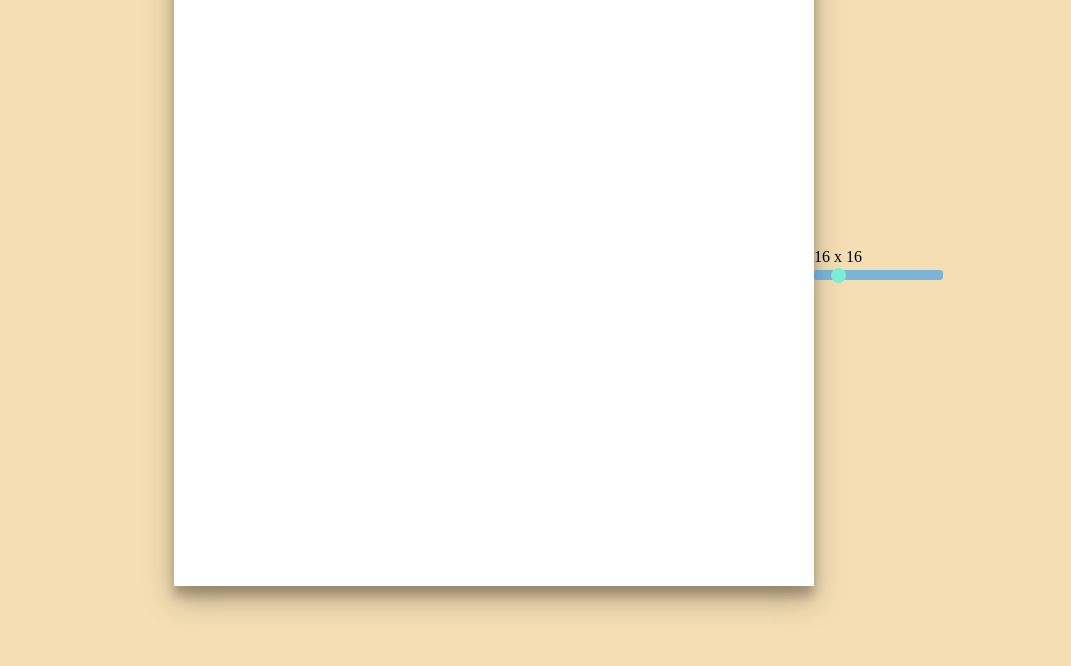
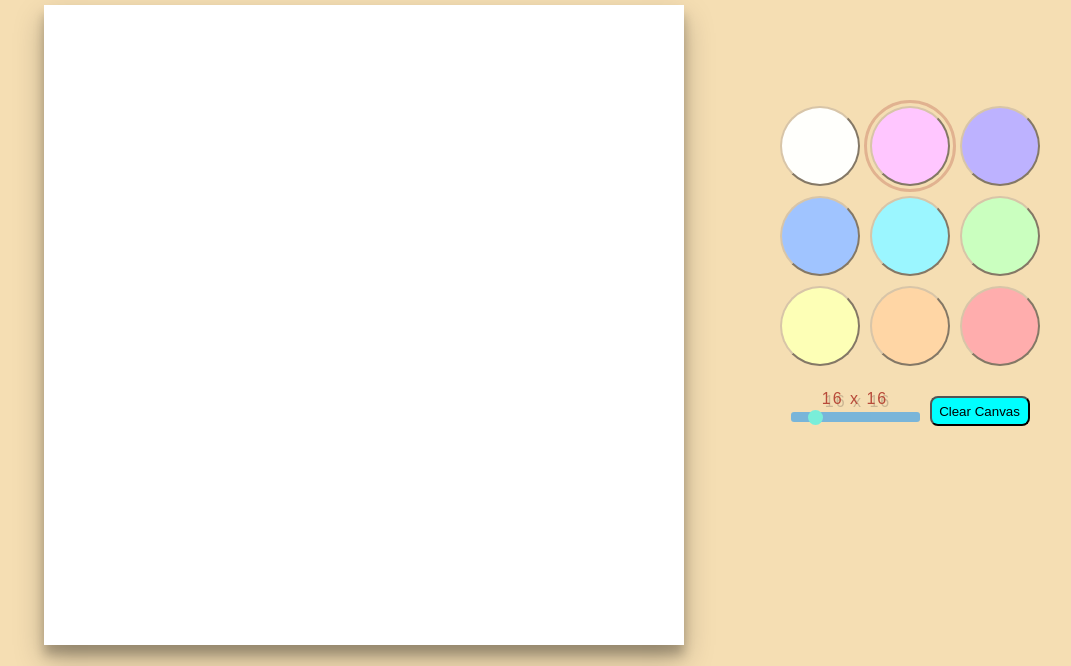
Before and after one commit to Protokol42/odin-etch-a-sketch, a plain HTML site: page index.html in a window 1280 px wide. Shown: the part 134-800 px from the top of the page, without its empty margins (146-1217 px from the left). Drawn offline with Linux system fonts and the light colour scheme; a web font is replaced by a local one.

Commit message:
Finish the UI elements

```diff
--- a/index.html
+++ b/index.html
@@ -6,11 +6,22 @@
     <title>Etch-a-Sketch</title>
     <script type="module" src="scripts.js"></script>
     <link rel="stylesheet" href="styles.css" />
+    <link rel="preconnect" href="https://fonts.googleapis.com" />
+    <link rel="preconnect" href="https://fonts.gstatic.com" crossorigin />
+    <link
+      href="https://fonts.googleapis.com/css2?family=Cabin+Sketch:wght@400;700&display=swap"
+      rel="stylesheet"
+    />
   </head>
   <body>
     <div class="ui"></div>
+    <div class="canvas">
+      <h1 class="title">Etch A Sketch</h1>
       <div class="mainContainer"></div>
+    </div>
     <div class="ui">
+      <div class="buttonsContainer"></div>
+      <div class="utils">
         <div class="gridSizeContainter">
           <div id="gridSizeText"></div>
           <input
@@ -22,6 +33,8 @@
             id="gridSizeSlider"
           />
         </div>
+        <button id="clearCanvasButton" aria-label="Clear">Clear Canvas</button>
+      </div>
     </div>
   </body>
 </html>
--- a/scripts.js
+++ b/scripts.js
@@ -1,46 +1,55 @@
 const mainContainer = document.querySelector(".mainContainer");
+const buttonsContainer = document.querySelector(".buttonsContainer");
 const gridSizeSlider = document.getElementById("gridSizeSlider");
 const gridSizeText = document.getElementById("gridSizeText");
+const clearCanvasButton = document.getElementById("clearCanvasButton");
+const WHITE = "rgb(255, 255, 252)";
+const PALE_LAVENDER = "rgb(255, 198, 255)";
+const parentClassIdentifier = "parentDiv";
+const childClassIdentifier = "childDiv";
+
+const colorPalette = [
+  "#FFADAD",
+  "#FFD6A5",
+  "#FDFFB6",
+  "#CAFFBF",
+  "#9BF6FF",
+  "#A0C4FF",
+  "#BDB2FF",
+  PALE_LAVENDER,
+  WHITE,
+];
 
 let mouseIsDown = false;
+let currentColor = "#FFC6FF";
+
+for (let i = 0; i < 3; i++) {
+  let newDiv = document.createElement("div");
+  newDiv.classList.add(parentClassIdentifier);
+  newDiv.style.gap = "10px";
+  for (let j = 0; j < 3; j++) {
+    let babyDiv = document.createElement("div");
+    babyDiv.classList.add(childClassIdentifier);
+    const button = document.createElement("button");
+    button.style.backgroundColor = colorPalette.pop();
+    if (button.style.backgroundColor === PALE_LAVENDER)
+      button.classList.add("selected");
+    babyDiv.appendChild(button);
+    newDiv.appendChild(babyDiv);
+  }
+  buttonsContainer.appendChild(newDiv);
+}
+
 createGrid(gridSizeSlider.value);
 gridSizeText.textContent = `${gridSizeSlider.value} x ${gridSizeSlider.value}`;
+
+clearCanvasButton.addEventListener("click", (event) => {
+  createGrid(gridSizeSlider.value);
+});
+
 gridSizeSlider.addEventListener("input", (event) => {
   createGrid(event.target.value);
   gridSizeText.textContent = `${gridSizeSlider.value} x ${gridSizeSlider.value}`;
-});
-function createGrid(gridSize) {
-  mainContainer.replaceChildren();
-  for (let i = 0; i < gridSize; i++) {
-    let newDiv = document.createElement("div");
-    newDiv.classList.add("parentDiv");
-    for (let j = 0; j < gridSize; j++) {
-      let babyDiv = document.createElement("div");
-      babyDiv.dataset.hovered = "false";
-      babyDiv.classList.add("childDiv");
-      newDiv.appendChild(babyDiv);
-    }
-    mainContainer.appendChild(newDiv);
-  }
-}
-
-mainContainer.addEventListener("mouseover", (event) => {
-  let target = event.target;
-  if (!target.classList.contains("childDiv")) return;
-  if (target.dataset.hovered === "true") return;
-  if (mouseIsDown) {
-    target.style.setProperty("background-color", "black");
-    let currentOpacity = parseFloat(target.style.opacity) || 0;
-
-    if (currentOpacity < 1) {
-      currentOpacity += 0.1;
-      target.style.opacity = currentOpacity;
-    }
-
-    if (currentOpacity >= 1) {
-      target.dataset.hovered = "true";
-    }
-  }
 });
 
 mainContainer.addEventListener("mousedown", (event) => {
@@ -50,3 +59,44 @@ mainContainer.addEventListener("mousedown", (event) => {
 window.addEventListener("mouseup", (event) => {
   mouseIsDown = false;
 });
+
+buttonsContainer.addEventListener("click", (event) => {
+  if (event.target.tagName !== "BUTTON") {
+    return;
+  }
+
+  let target = event.target;
+  currentColor = target.style.backgroundColor;
+  buttonsContainer.querySelector(".selected")?.classList.remove("selected");
+  target.classList.add("selected");
+});
+
+mainContainer.addEventListener("mouseover", (event) => {
+  let target = event.target;
+  if (!target.classList.contains(childClassIdentifier)) return;
+  if (mouseIsDown) {
+    target.style.setProperty("background-color", currentColor);
+    if (currentColor === WHITE) {
+      target.style.opacity = 0;
+      return;
+    }
+
+    let currentOpacity = parseFloat(target.style.opacity) || 0;
+    currentOpacity += 0.2;
+    target.style.opacity = currentOpacity;
+  }
+});
+
+function createGrid(gridSize) {
+  mainContainer.replaceChildren();
+  for (let i = 0; i < gridSize; i++) {
+    let newDiv = document.createElement("div");
+    newDiv.classList.add(parentClassIdentifier);
+    for (let j = 0; j < gridSize; j++) {
+      let babyDiv = document.createElement("div");
+      babyDiv.classList.add(childClassIdentifier);
+      newDiv.appendChild(babyDiv);
+    }
+    mainContainer.appendChild(newDiv);
+  }
+}
--- a/styles.css
+++ b/styles.css
@@ -8,8 +8,27 @@ body {
   height: 100vh;
   display: flex;
   justify-content: center;
-  align-items: center;
   background-color: wheat;
+}
+.canvas {
+  display: flex;
+  flex-direction: column;
+  padding-top: 64px;
+}
+
+.title,
+#gridSizeText {
+  font-family: "Cabin Sketch", sans-serif;
+  text-align: center;
+  color: #b84a39;
+
+  text-shadow: 3px 3px 0px rgba(74, 59, 50, 0.25);
+  letter-spacing: 2px;
+}
+
+.title {
+  font-size: 3rem;
+  margin-bottom: 20px;
 }
 .mainContainer {
   width: 640px;
@@ -26,7 +45,10 @@ body {
 
 .ui {
   display: flex;
-  flex: 1;
+  flex-direction: column;
+  justify-content: center;
+  margin-left: 96px;
+  gap: 24px;
 }
 
 .slider {
@@ -62,16 +84,49 @@ body {
   cursor: pointer;
 }
 
-.gridSizeContainer {
+.gridSizeContainer,
+.buttonsContainer {
   display: flex;
   flex-direction: column;
 }
-
+.buttonsContainer {
+  gap: 10px;
+}
 .parentDiv {
   display: flex;
   flex: 1;
 }
 
 .childDiv {
+  display: flex;
+  align-items: center;
+  justify-content: center;
   flex: 1;
 }
+
+.utils {
+  display: flex;
+  gap: 10px;
+  justify-content: center;
+  align-items: end;
+}
+
+#clearCanvasButton {
+  height: 30px;
+  width: 100px;
+  border-radius: 8px;
+  background-color: aqua;
+}
+
+.buttonsContainer button {
+  height: 80px;
+  width: 80px;
+  border-radius: 50%;
+  border-color: #d8c5a8;
+  flex-shrink: 0;
+}
+
+.selected {
+  outline: 3px solid rgba(221, 168, 135, 0.8);
+  outline-offset: 3px;
+}
```
Lines whose indentation alone changed are shown as unchanged.
